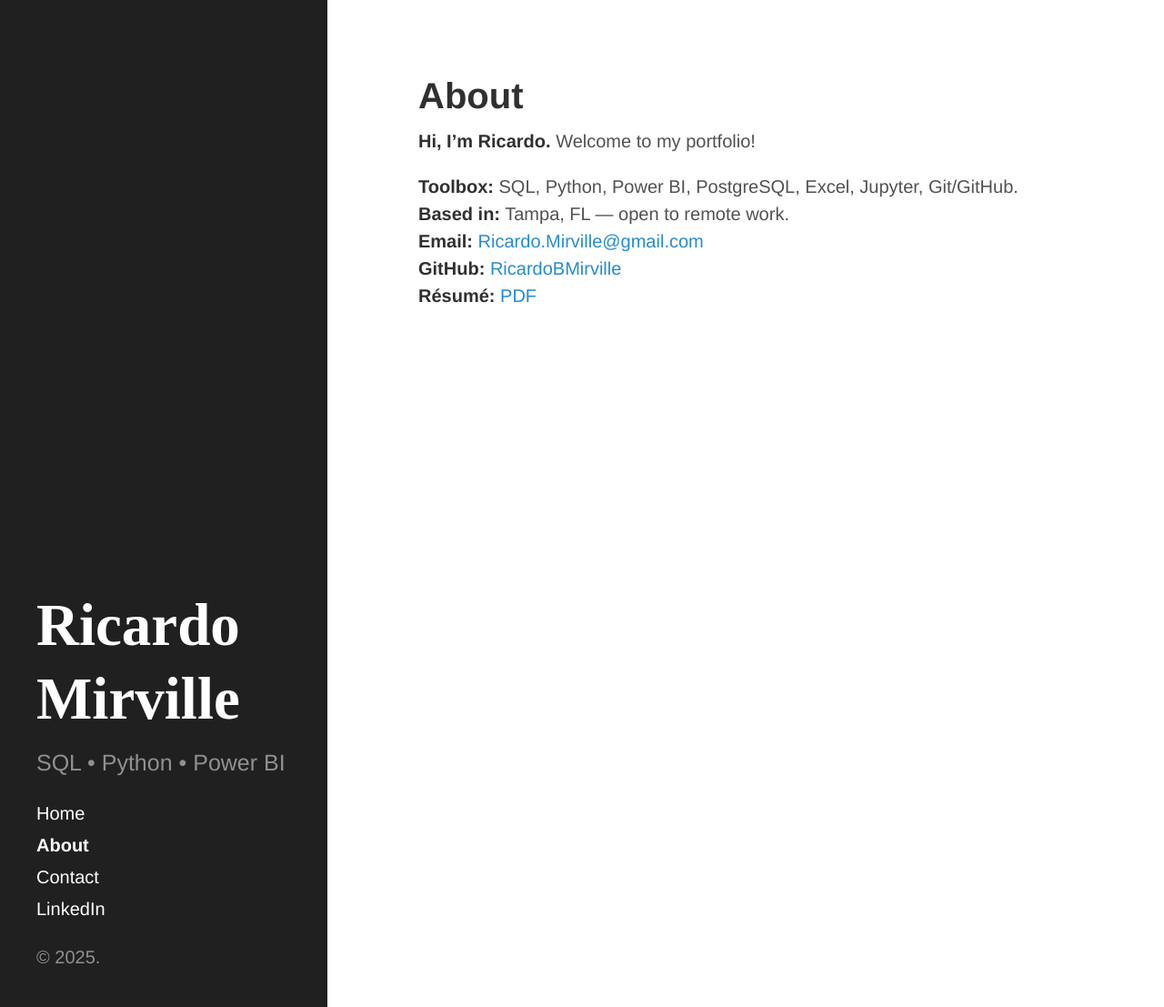
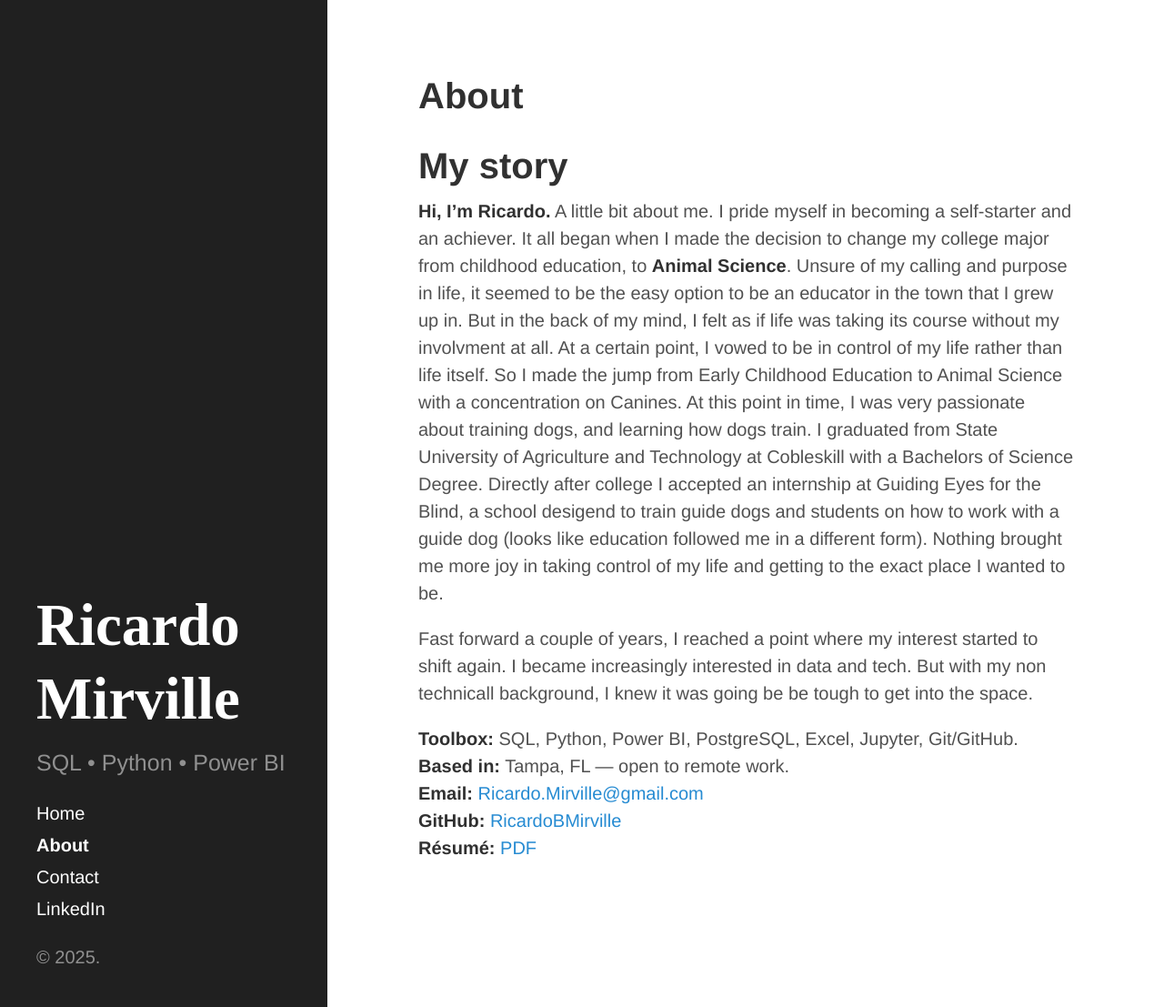
Before and after one commit to RicardoBMirville/Portfolio, a Jekyll site: the page built from about.md, in a window 1280 px wide and 1107 px high. Shown: the whole window at 91% size. Built offline with Jekyll 4.4.1, drawn with Linux system fonts in a browser that asks for light colours.

Commit message:
Update about.md

```diff
--- a/about.md
+++ b/about.md
@@ -8,8 +8,10 @@ permalink: /about/
 <link rel="stylesheet" href="{{ '/public/css/syntax.css' | relative_url }}">
 <link rel="stylesheet" href="{{ '/assets/css/custom.css' | relative_url }}">
 
+# My story
+**Hi, I'm Ricardo.** A little bit about me. I pride myself in becoming a self-starter and an achiever. It all began when I made the decision to change my college major from childhood education, to **Animal Science**. Unsure of my calling and purpose in life, it seemed to be the easy option to be an educator in the town that I grew up in. But in the back of my mind, I felt as if life was taking its course without my involvment at all. At a certain point, I vowed to be in control of my life rather than life itself. So I made the jump from Early Childhood Education to Animal Science with a concentration on Canines. At this point in time, I was very passionate about training dogs, and learning how dogs train. I graduated from State University of Agriculture and Technology at Cobleskill with a Bachelors of Science Degree. Directly after college I accepted an internship at Guiding Eyes for the Blind, a school desigend to train guide dogs and students on how to work with a guide dog (looks like education followed me in a different form). Nothing brought me more joy in taking control of my life and getting to the exact place I wanted to be.
 
-**Hi, I'm Ricardo.** Welcome to my portfolio!
+Fast forward a couple of years, I reached a point where my interest started to shift again. I became increasingly interested in data and tech. But with my non technicall background, I knew it was going be be tough to get into the space.
 
 **Toolbox:** SQL, Python, Power BI, PostgreSQL, Excel, Jupyter, Git/GitHub.
 **Based in:** Tampa, FL — open to remote work.
```
